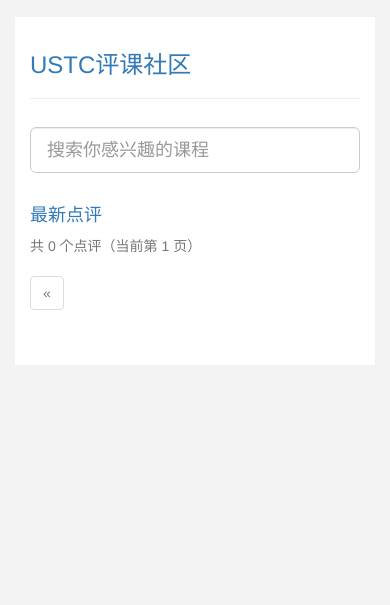
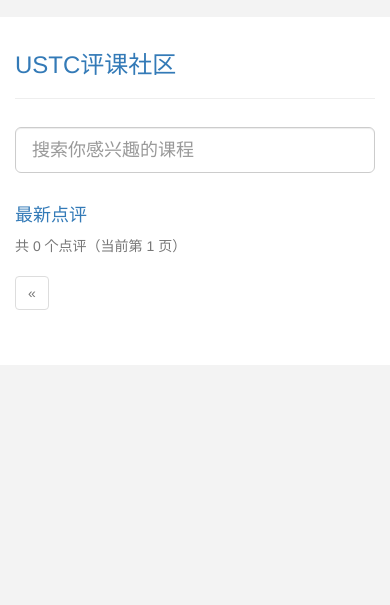
Before and after one commit to USTC-iCourse/ustc-course, a Flask app: page / in a window 390 px wide. Shown: the part 55-660 px from the top of the page. Run offline with Flask 2, Linux system fonts and the light colour scheme; data that the repository does not hold is empty; parts of the project's set-up code (start-up, migrations or seed data) failed here and were passed over; some libraries are stand-ins or nearby versions.

Commit message:
remove 15px sidebar on mobile devices

```diff
--- a/app/templates/about.html
+++ b/app/templates/about.html
@@ -2,7 +2,7 @@
 {% block content %}
 
 <div class="container">
-  <div class="float-element">
+  <div class="row float-element">
 
     {{ error }}
 
--- a/app/templates/community-rules.html
+++ b/app/templates/community-rules.html
@@ -2,7 +2,7 @@
 {% block content %}
 
 <div class="container">
-  <div class="float-element">
+  <div class="row float-element">
 
     {{ error }}
 
--- a/app/templates/course-edit.html
+++ b/app/templates/course-edit.html
@@ -3,7 +3,7 @@
 
 <div class="container">
 
-  <div class="float-element">
+  <div class="row float-element">
     <div class="row">
       <div class="col-md-8 inline-h3">
         <span class="blue h3"><a href="{{ url_for('course.view_course', course_id=course.id) }}">{{ course.name }}</a></span><span class="h3 blue mobile">（{{ course.teacher.name }}）</span>
--- a/app/templates/course-index.html
+++ b/app/templates/course-index.html
@@ -4,7 +4,7 @@
 <!-- Page Content -->
 <div class="container">
 
-  <div class="float-element">
+  <div class="row float-element">
     {% include "course-filter.html" %}
 
     <div class="row">
--- a/app/templates/course.html
+++ b/app/templates/course.html
@@ -3,7 +3,7 @@
 
 <div class="container">
 
-  <div class="float-element">
+  <div class="row float-element">
     <div class="row">
       <div class="col-md-8 inline-h3">
         <span class="blue h3">{{ course.name }}</span><span class="h3 blue mobile">{% if course.teachers %}（{{ course.teacher_names_display }}）{% endif %}</span>
--- a/app/templates/feedback.html
+++ b/app/templates/feedback.html
@@ -2,7 +2,7 @@
 {% block content %}
 
 <div class="container">
-  <div class="float-element">
+  <div class="row float-element">
 
     {{ error }}
 
--- a/app/templates/forgot-password.html
+++ b/app/templates/forgot-password.html
@@ -2,7 +2,7 @@
 {% block content %}
 
 <div class="container">
-  <div class="float-element">
+  <div class="row float-element">
 
     {{ error }}
 
--- a/app/templates/index.html
+++ b/app/templates/index.html
@@ -3,7 +3,7 @@
 
 <div class="container">
 
-  <div class="float-element">
+  <div class="row float-element">
     <h3 class="blue">USTC评课社区</h3>
     <hr>
 
--- a/app/templates/list-courses.html
+++ b/app/templates/list-courses.html
@@ -2,7 +2,7 @@
 {% block content %}
 
 <div class="container"">
-  <div class="float-element">
+  <div class="row float-element">
       {% if teacher %}
       <span class="text-muted"> {{ teacher.name }} 共 {{ courses.total }} 门课</span></span>
         {% elif student %}
--- a/app/templates/new-review.html
+++ b/app/templates/new-review.html
@@ -2,7 +2,7 @@
 {% block content %}
 
 <div class="container">
-  <div class="float-element">
+  <div class="row float-element">
     <div class="inline-h3">
     <span class="blue h4">{% if not is_new %}编辑{% endif %}点评 &bull; <a href="{{ url_for('course.view_course', course_id=course.id) }}">{{ course.name }}{% if course.teachers %}（{{ course.teacher_names_display }}）{% endif %}</a></span>
     <span class="small grey align-bottom left-pd-sm desktop">学期：{{ course.term_display }} &nbsp;课堂号：{{ course.cno }}</span>
--- a/app/templates/report-bug.html
+++ b/app/templates/report-bug.html
@@ -2,7 +2,7 @@
 {% block content %}
 
 <div class="container">
-  <div class="float-element">
+  <div class="row float-element">
 
     {{ error }}
 
--- a/app/templates/reset-password.html
+++ b/app/templates/reset-password.html
@@ -2,7 +2,7 @@
 {% block content %}
 
 <div class="container">
-  <div class="float-element">
+  <div class="row float-element">
 
     {{ error }}
 
--- a/app/templates/search.html
+++ b/app/templates/search.html
@@ -2,7 +2,7 @@
 {% block content %}
 
 <div class="container">
-  <div class="float-element">
+  <div class="row float-element">
     <span class="text-muted"> 搜索「{{ keyword }}」的结果 <span class="small"> &gt; 共 {{ courses.total }} 门课（当前第 {{ courses.page }} 页）</span></span>
     <hr>
     {% include "course-filter.html" %}
--- a/app/templates/signin.html
+++ b/app/templates/signin.html
@@ -2,7 +2,7 @@
 {% block content %}
 
 <div class="container">
-  <div class="float-element">
+  <div class="row float-element">
 
     {% if error %}
     <!-- error message display -->
--- a/app/templates/signup.html
+++ b/app/templates/signup.html
@@ -2,7 +2,7 @@
 {% block content %}
 
 <div class="container">
-  <div class="float-element">
+  <div class="row float-element">
 
     {{ error }}
     <h3 class="blue">Sign Up</h3>
```
